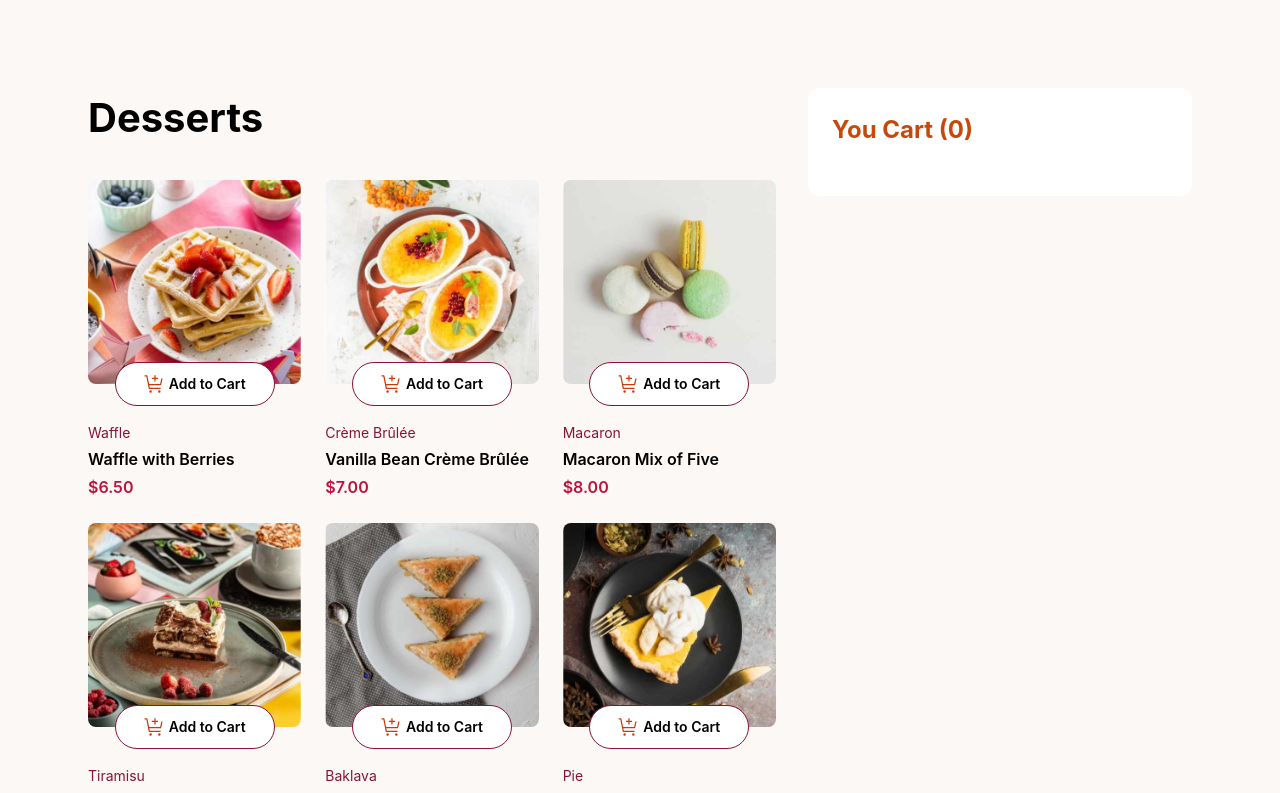
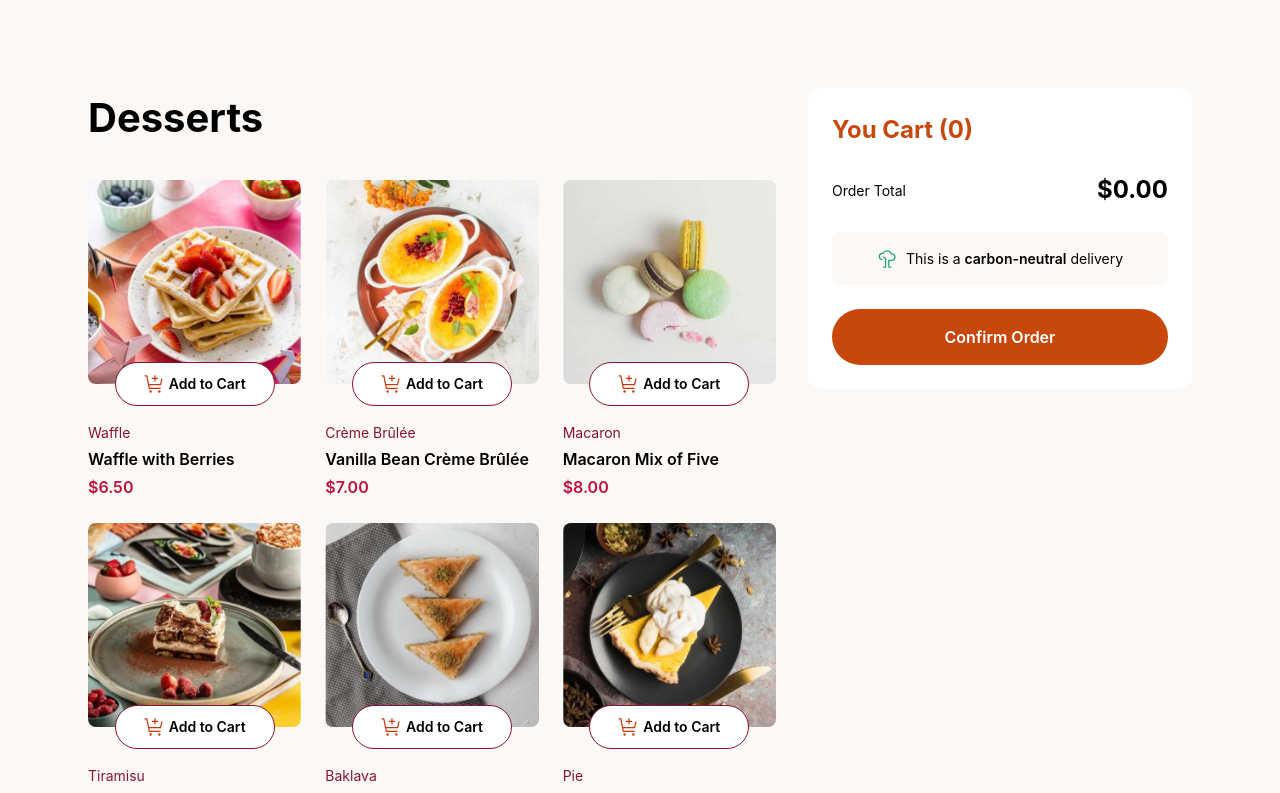
Before and after one commit to LukeT2340/ProductListWithCart, a React (Create React App) app: page / in a window 1280 px wide. Shown: the top 793 px of the page. Built offline with nearby package versions, Linux system fonts and the light colour scheme.

Commit message:
Started adding cart display

```diff
--- a/src/App.tsx
+++ b/src/App.tsx
@@ -13,7 +13,7 @@ function App() {
         <ProductsDisplay products={products} setProducts={setProducts} />
       </div>
       <div className='w-[384px]'>
-        <Cart products={products} />
+        <Cart products={products} setProducts={setProducts} />
       </div>
     </div>
   )
--- a/src/components/Cart.tsx
+++ b/src/components/Cart.tsx
@@ -1,20 +1,36 @@
 import CartProps from "../interfaces/CartProps"
 import CartItem from "./CartItem"
 
-const Cart: React.FC<CartProps>= ({ products }) => {
+const Cart: React.FC<CartProps>= ({ products, setProducts }) => {
     // Calculate total items in cart
     const totalItems = products.reduce((totalItems, product) => {
         return totalItems + product.amount
     }, 0)
 
+    // Calculate total price of all items in cart
+    const totalPrice = products.reduce((totalCost, product) => {
+        return totalCost + product.amount * product.price
+    }, 0)
+
     return (
-        <div className="font-RedHat bg-white w-[384px] rounded-[12px] text-left p-[24px]">
-            <h1 className="text-[24px] font-bold text-customRed mb-[24px]">You Cart ({totalItems})</h1>
+        <div className="flex flex-col font-RedHat bg-white w-[384px] rounded-[12px] text-left p-[24px] gap-[24px]">
+            <h1 className="text-[24px] font-bold text-customRed">You Cart ({totalItems})</h1>
             {products.map((product) => (
                 product.amount > 0 && (
-                    <CartItem key={product.longTitle} product={product} />
+                    <CartItem key={product.longTitle} product={product} setProducts={setProducts} />
                 )
             ))}
+            <div className="flex flex-row justify-between items-center">
+                <p className="text-[14px]">Order Total</p>
+                <p className="text-[24px] font-bold">${totalPrice.toFixed(2)}</p>
+            </div>
+            <div className="bg-lightCream flex flex-row justify-center items-center rounded-[8px] p-[16px] gap-[8px]">
+                <img src="/assets/images/icon-carbon-neutral.svg" />
+                <p className="text-[14px]">This is a <span className="font-semibold">carbon-neutral</span> delivery</p>
+            </div>
+            <button className="flex bg-customRed rounded-full text-white justify-center px-[24px] py-[16px] font-semibold text-[16px]">
+                Confirm Order
+            </button>
         </div>
     )
 }
--- a/src/components/CartItem.tsx
+++ b/src/components/CartItem.tsx
@@ -1,6 +1,13 @@
 import CartItemInterface from "../interfaces/CartItemInterface"
 
-const CartItem: React.FC<CartItemInterface> = ({ product }) => {
+const CartItem: React.FC<CartItemInterface> = ({ product, setProducts }) => {
+    // Remove item from cart
+    const removeItem = () => {
+        setProducts(prevProducts => prevProducts.map((p) => (
+            p.longTitle === product.longTitle ? { ...p, amount: 0 } : p
+        )))
+    }
+
     return (
         <>
             <div className="flex flex-row justify-between items-center">
@@ -11,11 +18,11 @@ const CartItem: React.FC<CartItemInterface> = ({ product }) => {
                         <p className="text-customRose">@ ${product.price.toFixed(2)}</p>
                     </div>
                 </div>
-                <div className="flex justify-center items-center rounded-full w-[18px] h-[18px] border border-customRose">
+                <button onClick={() => removeItem()} className="flex justify-center items-center rounded-full w-[18px] h-[18px] border border-customRose">
                     <img src="/assets/images/icon-remove-item.svg" alt="remove item icon" />
-                </div>
+                </button>
             </div>
-            <div className="w-full h-[0.2px] bg-rose-100 my-[24px]"/>
+            <div className="w-full h-[0.2px] bg-rose-100"/>
         </>
     )
 }
--- a/src/interfaces/CartItemInterface.tsx
+++ b/src/interfaces/CartItemInterface.tsx
@@ -2,6 +2,7 @@ import { ProductInterface } from "../classes/ProductClass"
 
 interface CartItemInterface {
     product: ProductInterface
+    setProducts: React.Dispatch<React.SetStateAction<ProductInterface[]>>
 }
 
 export default CartItemInterface
--- a/src/interfaces/CartProps.tsx
+++ b/src/interfaces/CartProps.tsx
@@ -1,7 +1,8 @@
 import { ProductInterface } from '../classes/ProductClass'
 
 interface CartProps {
-    products: ProductInterface[];
+    products: ProductInterface[]
+    setProducts: React.Dispatch<React.SetStateAction<ProductInterface[]>>
 }
 
 export default CartProps
```
